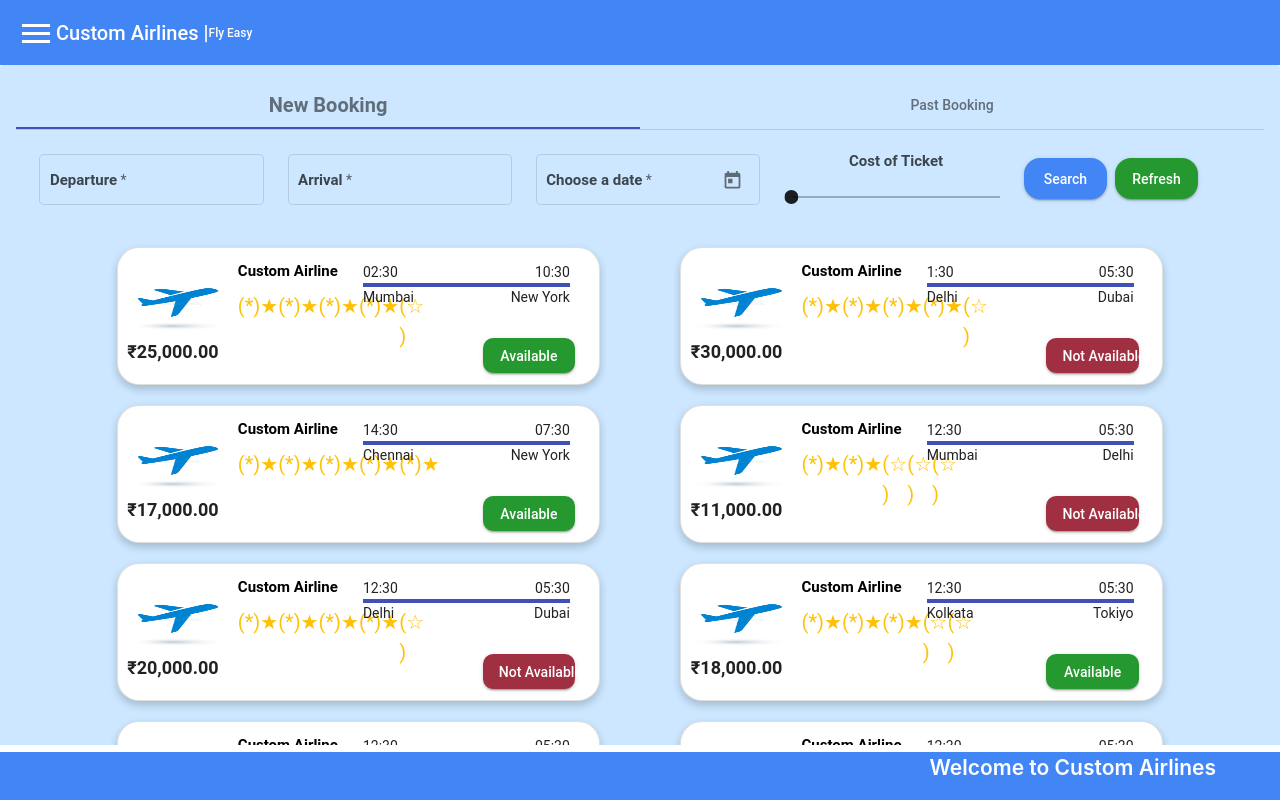
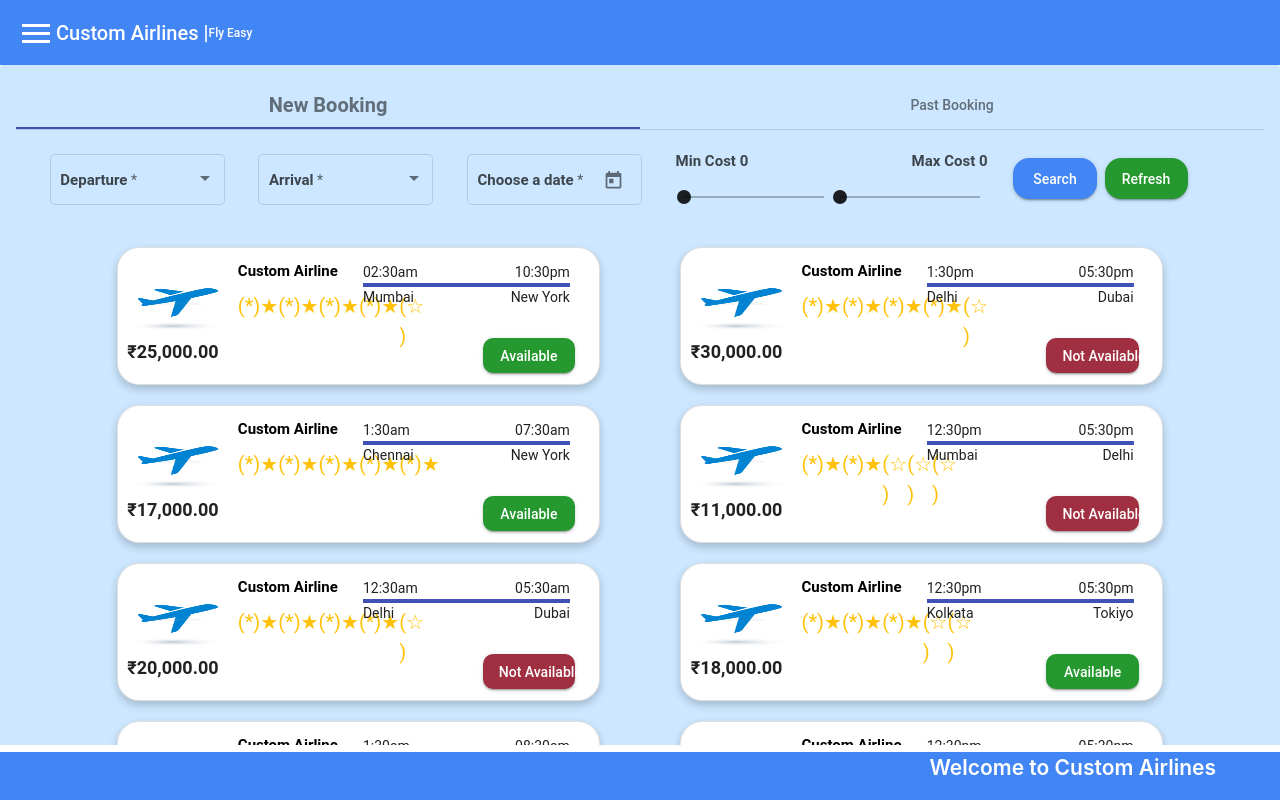
Before and after one commit to 01151997/custom, an Angular app: page /bookingdetails in a window 1280 px wide. Built offline with nearby package versions, Linux system fonts and the light colour scheme.

Commit message:
Max-changes

```diff
--- a/src/app/bookings/bookings-details.component.html
+++ b/src/app/bookings/bookings-details.component.html
@@ -7,26 +7,51 @@
                     <form [formGroup]='searchForm'>
                         <div class="layOut" fxLayout="row wrap" fxLayoutAlign="space-evenly">
 
-                            <mat-form-field appearance="outline" fxFlex="48%" fxFlex.gt-sm="18%">
+                            <!-- <mat-form-field appearance="outline" fxFlex="48%" fxFlex.gt-sm="18%">
                                 <mat-label class="text_placeholder">Departure</mat-label>
                                 <input matInput placeholder="Enter Departure" formControlName='departure'>
+                            </mat-form-field> -->
+
+                            <mat-form-field appearance="outline" fxFlex="48%" fxFlex.gt-sm="14%">
+                                <mat-label  class="text_placeholder">Departure</mat-label >
+                                <mat-select placeholder="Select Departure" formControlName='departure' >
+                                    <mat-option *ngFor="let transaction of transaction" [value]="transaction">
+                                        {{transaction}}
+                                    </mat-option>
+                                </mat-select>
                             </mat-form-field>
 
-                            <mat-form-field appearance="outline" fxFlex="48%" fxFlex.gt-sm="18%">
+                            <!-- <mat-form-field appearance="outline" fxFlex="48%" fxFlex.gt-sm="18%">
                                 <mat-label class="text_placeholder">Arrival</mat-label>
                                 <input matInput placeholder="Enter Arrival" formControlName='arrival'>
+                            </mat-form-field> -->
+
+                            <mat-form-field appearance="outline" fxFlex="48%" fxFlex.gt-sm="14%">
+                                <mat-label  class="text_placeholder">Arrival</mat-label >
+                                <mat-select placeholder="Select Arrival" formControlName='arrival' >
+                                    <mat-option *ngFor="let arrival of arrival" [value]="arrival">
+                                        {{arrival}}
+                                    </mat-option>
+                                </mat-select>
                             </mat-form-field>
 
-                            <mat-form-field appearance="outline" fxFlex="48%" fxFlex.gt-sm="18%">
+                            <mat-form-field appearance="outline" fxFlex="48%" fxFlex.gt-sm="14%">
                                 <mat-label class="text_placeholder">Choose a date</mat-label>
                                 <input matInput [matDatepicker]="picker" formControlName='date'>
                                 <mat-datepicker-toggle matSuffix [for]="picker"></mat-datepicker-toggle>
                                 <mat-datepicker #picker></mat-datepicker>
                             </mat-form-field>
-                         <div  fxFlex="48%" fxFlex.gt-sm="18%">
-                            <label class="slider_label"  >Cost of Ticket</label>
+                         <div  fxFlex="48%" fxFlex.gt-sm="25%">
+                            <!-- <label class="slider_label"  >Cost of Ticket   Min {{minValue}}   Max  {{maxValue}}</label> -->
+                            <span class="slider_label">Min Cost {{minValue}}</span>  <span class="slider_label_one">Max Cost  {{maxValue}}</span>
+                            <div style="display: inline-flex; min-width: 100%;">
                                 <mat-slider  thumbLabel formControlName='slider' [displayWith]="formatLabel" tickInterval="1000" step="1000" min="0"
-                                    max="100000" aria-label="units"></mat-slider>
+                                max="100000" aria-label="units"  (change)="sliderStops()"></mat-slider>
+                                <mat-slider  thumbLabel formControlName='sliderTwo' [displayWith]="formatLabel" tickInterval="1000" step="1000" min="0"
+                                max="100000" aria-label="units"  (change)="sliderStops()"></mat-slider>
+                            </div>
+
+
                          </div>
 
                                     <mat-card-actions fxFlex="48%" fxFlex.gt-sm="18%">
--- a/src/app/bookings/bookings-details.component.scss
+++ b/src/app/bookings/bookings-details.component.scss
@@ -23,18 +23,27 @@ mat-input-placeholder {
   font-weight: bold;
 }
 .slider_label{
-  // height: 22px;
-  // padding: 13px;
+  color: rgba(0,0,0,.7);
+  font-size: 15px;
+  font-weight: bold;
+  margin: auto;
+}
+.slider_label_one{
   display: flex;
   color: rgba(0,0,0,.7);
   font-size: 15px;
   font-weight: bold;
-  justify-content: center;
   margin: auto;
+  float: right;
+  // padding-right: 10px;
 }
 mat-slider{
   display: flex;
+  height: 48px;
+  min-width: 50%;
+    // min-width: 186px;
 }
+
 .button {
   /* background-color: green; */
   background-color:#4285f4;
--- a/src/app/bookings/bookings-details.component.ts
+++ b/src/app/bookings/bookings-details.component.ts
@@ -18,28 +18,34 @@ export class BookingDetailsComponent implements OnInit {
     return value;
   }
   starRating = 4;
+  public minValue = 0;
+  public maxValue = 0;
   public workList = [];
+  public workListData = [];
   public searchForm: FormGroup;
   public valueNotFound: boolean;
+  public transaction=['Mumbai','Delhi','Chennai','Kolkata'];
+  public arrival = [ 'New York','Dubai','Delhi','Tokiyo','Weeze']
   ngOnInit(): void {
     console.log(this.data.customAirWay)
     console.log(this.data.value)
     this.workList = this.data.customAirWay
+    this.workListData = this.data.customAirWay
 
     this.searchForm = this.fb.group({
       departure: ['', Validators.required],
       arrival: ['', Validators.required],
       date: ['', Validators.required],
-      slider: ['', Validators.required]
+      slider: [''],
+      sliderTwo:['']
     })
   }
   public onSearch(): void {
     console.log(this.searchForm.value);
     if (this.searchForm.valid) {
-      this.workList = this.workList.filter(data => {
+      this.workList = this.workListData.filter(data => {
         return data.departure.toString().toLowerCase() === this.searchForm.value.departure.toString().toLowerCase() &&
-          data.arrival.toString().toLowerCase() === this.searchForm.value.arrival.toString().toLowerCase() &&
-          data.Cost.toString().toLowerCase() === this.searchForm.value.slider.toString().toLowerCase();
+          data.arrival.toString().toLowerCase() === this.searchForm.value.arrival.toString().toLowerCase()
       })
       console.log(this.workList)
       if (this.workList.length === 0) {
@@ -59,4 +65,22 @@ export class BookingDetailsComponent implements OnInit {
     this.workList = this.data.customAirWay
     this.valueNotFound = false;
   }
+  public sliderStops(): void {
+    this.minValue = this.searchForm.value.slider;
+    this.maxValue = this.searchForm.value.sliderTwo
+    ;
+    if(this.searchForm.value.slider !== '' && this.searchForm.value.sliderTwo !== ''){
+      this.workList = this.workListData.filter(data => {
+        return  data.Cost.toString().toLowerCase() >= this.searchForm.value.slider.toString().toLowerCase() &&
+          data.Cost.toString().toLowerCase() <= this.searchForm.value.sliderTwo.toString().toLowerCase();
+      })
+      console.log(this.workList)
+      if (this.workList.length === 0) {
+        this.valueNotFound = true;
+      } else {
+        this.valueNotFound = false;
+      }
+    }
+
+  }
 }
--- a/src/app/data/data.service.ts
+++ b/src/app/data/data.service.ts
@@ -11,8 +11,8 @@ public value: boolean
 {
   'Cost':'25000',
   'rating':4,
-  'startTime':'02:30',
-  'endTime':'10:30',
+  'startTime':'02:30am',
+  'endTime':'10:30pm',
   'status':'Available',
   'departure':'Mumbai',
   'arrival':'New York',
@@ -20,8 +20,8 @@ public value: boolean
 {
   'Cost':'30000',
   'rating':4,
-  'startTime':'1:30',
-  'endTime':'05:30',
+  'startTime':'1:30pm',
+  'endTime':'05:30pm',
   'status':'Unavailable',
   'departure':'Delhi',
   'arrival':'Dubai',
@@ -29,8 +29,8 @@ public value: boolean
 {
   'Cost':'17000',
   'rating':5,
-  'startTime':'14:30',
-  'endTime':'07:30',
+  'startTime':'1:30am',
+  'endTime':'07:30am',
   'status':'Available',
   'departure':'Chennai',
   'arrival':'New York',
@@ -39,8 +39,8 @@ public value: boolean
 {
   'Cost':'11000',
   'rating':2,
-  'startTime':'12:30',
-  'endTime':'05:30',
+  'startTime':'12:30pm',
+  'endTime':'05:30pm',
   'status':'Unavailable',
   'departure':'Mumbai',
   'arrival':'Delhi',
@@ -49,8 +49,8 @@ public value: boolean
 {
   'Cost':'20000',
   'rating':4,
-  'startTime':'12:30',
-  'endTime':'05:30',
+  'startTime':'12:30am',
+  'endTime':'05:30am',
   'status':'Unavailable',
   'departure':'Delhi',
   'arrival':'Dubai',
@@ -58,8 +58,8 @@ public value: boolean
 {
   'Cost':'18000',
   'rating':3,
-  'startTime':'12:30',
-  'endTime':'05:30',
+  'startTime':'12:30pm',
+  'endTime':'05:30pm',
   'status':'Available',
   'departure':'Kolkata',
   'arrival':'Tokiyo',
@@ -68,8 +68,8 @@ public value: boolean
 {
   'Cost':'11000',
   'rating':5,
-  'startTime':'12:30',
-  'endTime':'05:30',
+  'startTime':'1:30am',
+  'endTime':'08:30am',
   'status':'Unavailable',
   'departure':'Mumbai',
   'arrival':'Weeze',
@@ -77,8 +77,8 @@ public value: boolean
 {
   'Cost':'31000',
   'rating':5,
-  'startTime':'12:30',
-  'endTime':'05:30',
+  'startTime':'12:30pm',
+  'endTime':'05:30pm',
   'status':'Available',
   'departure':'Mumbai',
   'arrival':'Tokiyo',
@@ -86,8 +86,8 @@ public value: boolean
 {
   'Cost':'21000',
   'rating':5,
-  'startTime':'12:30',
-  'endTime':'05:30',
+  'startTime':'12:30am',
+  'endTime':'05:30am',
   'status':'Unavailable',
   'departure':'Mumbai',
   'arrival':'Tokiyo',
@@ -95,8 +95,8 @@ public value: boolean
 {
   'Cost':'25000',
   'rating':4,
-  'startTime':'02:30',
-  'endTime':'10:30',
+  'startTime':'02:30pm',
+  'endTime':'10:30pm',
   'status':'Available',
   'departure':'Mumbai',
   'arrival':'New York',
```
Also changed, not shown: src/app/material-design/material-design.module.ts (+5 -2 lines).
